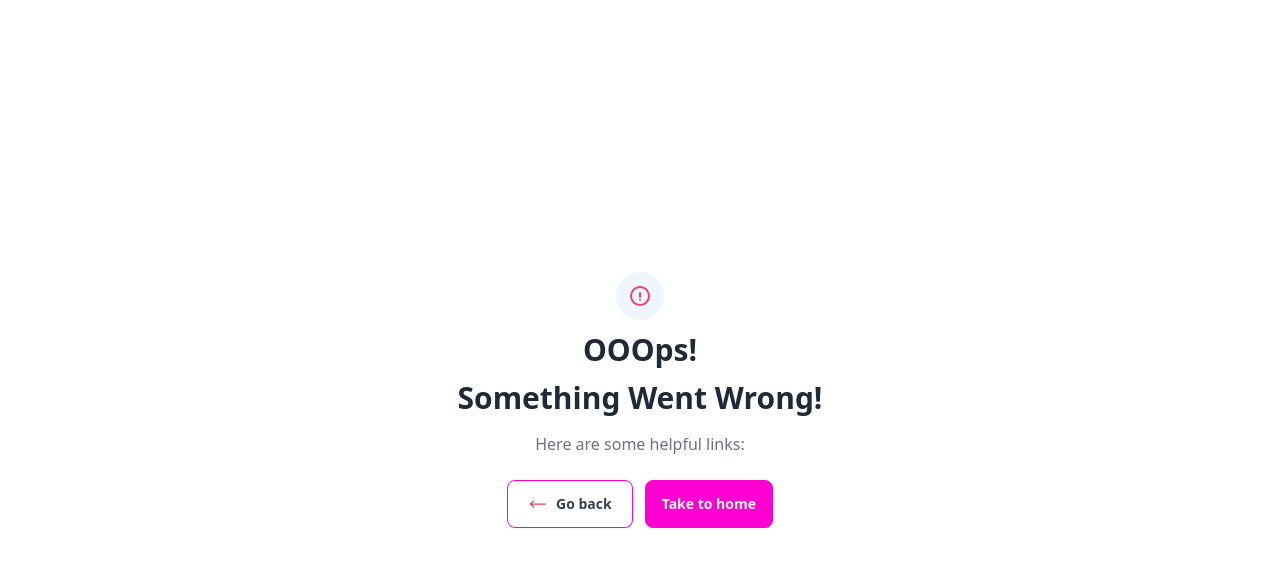
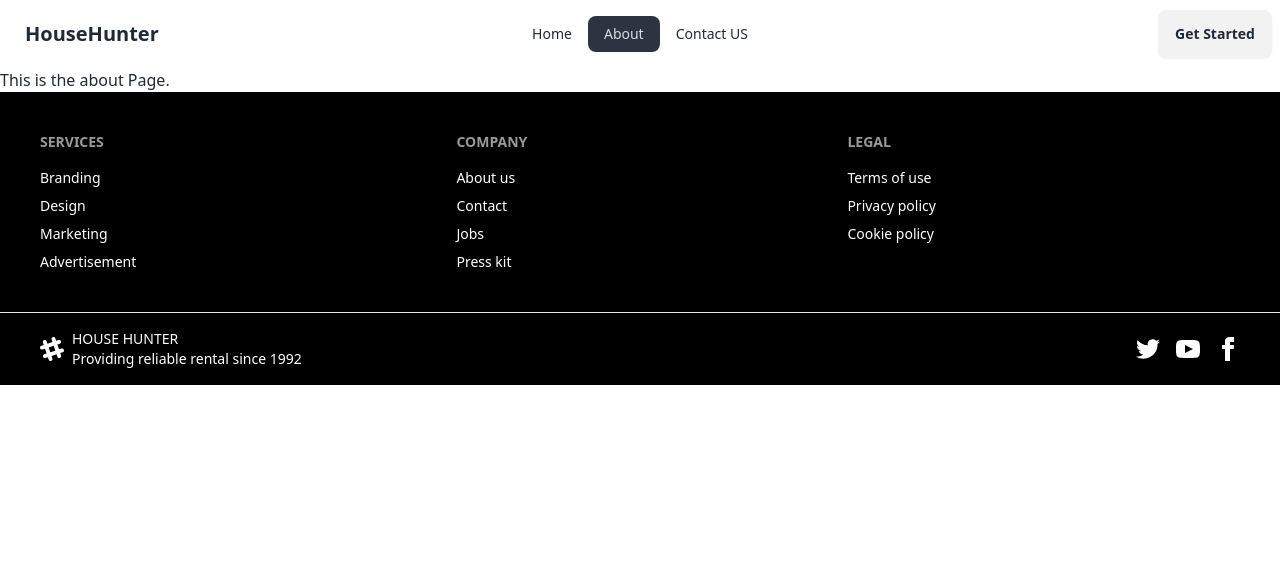
Before and after one commit to MdRehanAli/house-hunter, a React (Vite) app in the folder house-hunter-client/: page /about in a window 1280 px wide. Shown: the top 566 px of the page. Built offline with nearby package versions, Linux system fonts and the light colour scheme.

Commit message:
Added About Page

```diff
--- /dev/null
+++ b/house-hunter-client/src/Pages/About/About.jsx
@@ -0,0 +1,11 @@
+
+
+const About = () => {
+    return (
+        <div>
+            <h1>This is the about Page.</h1>
+        </div>
+    );
+};
+
+export default About;
--- a/house-hunter-client/src/Routes/Routes.jsx
+++ b/house-hunter-client/src/Routes/Routes.jsx
@@ -4,6 +4,7 @@ import {
 import Main from "../Layout/Main";
 import Home from "../Pages/Home/Home/Home";
 import ErrorPage from "../Pages/ErrorPage/ErrorPage";
+import About from "../Pages/About/About";
 
 export const router = createBrowserRouter([
     {
@@ -15,6 +16,10 @@ export const router = createBrowserRouter([
                 path: '/',
                 element: <Home></Home>
             },
+            {
+                path: '/about',
+                element: <About></About>
+            },
         ]
     },
 ]);
```
